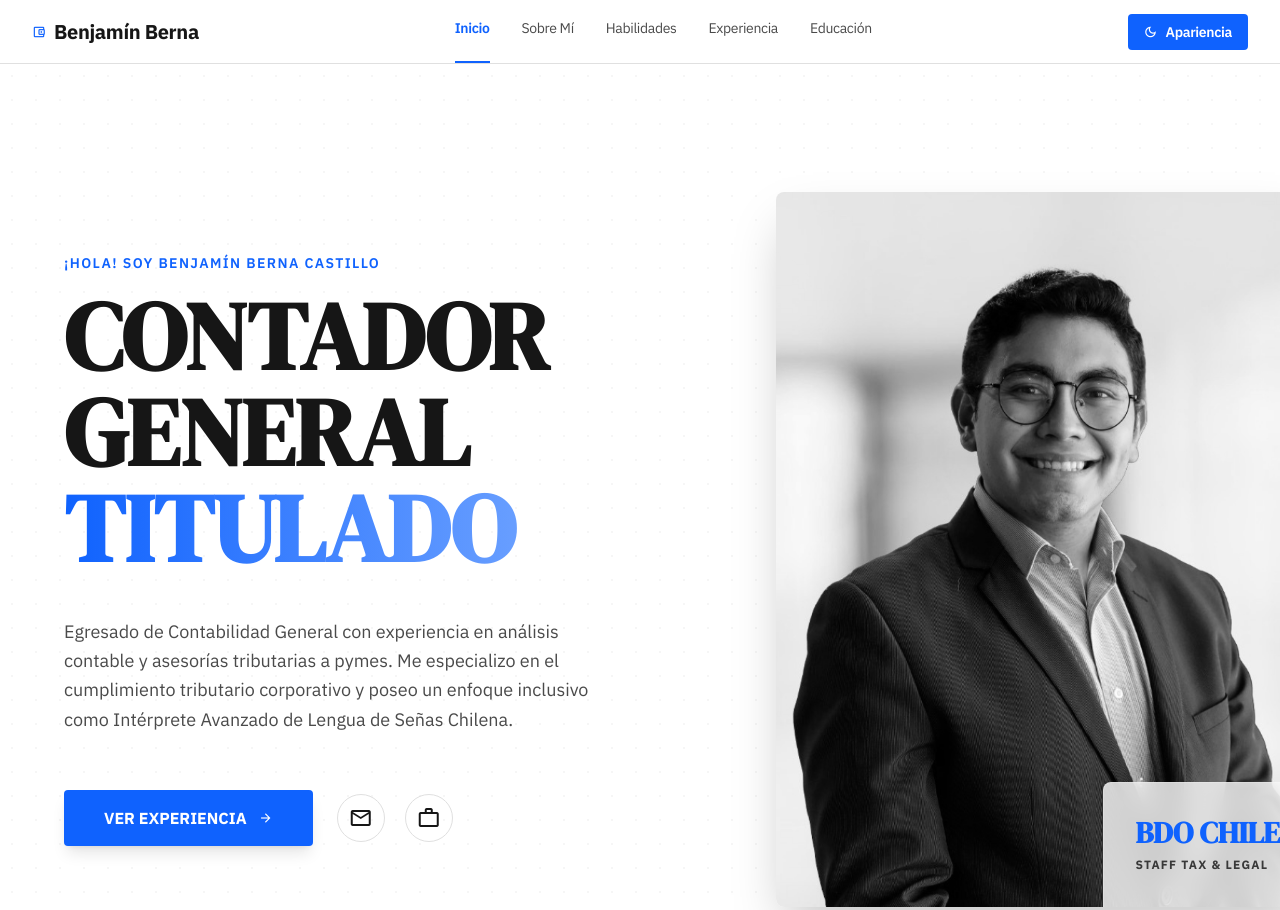
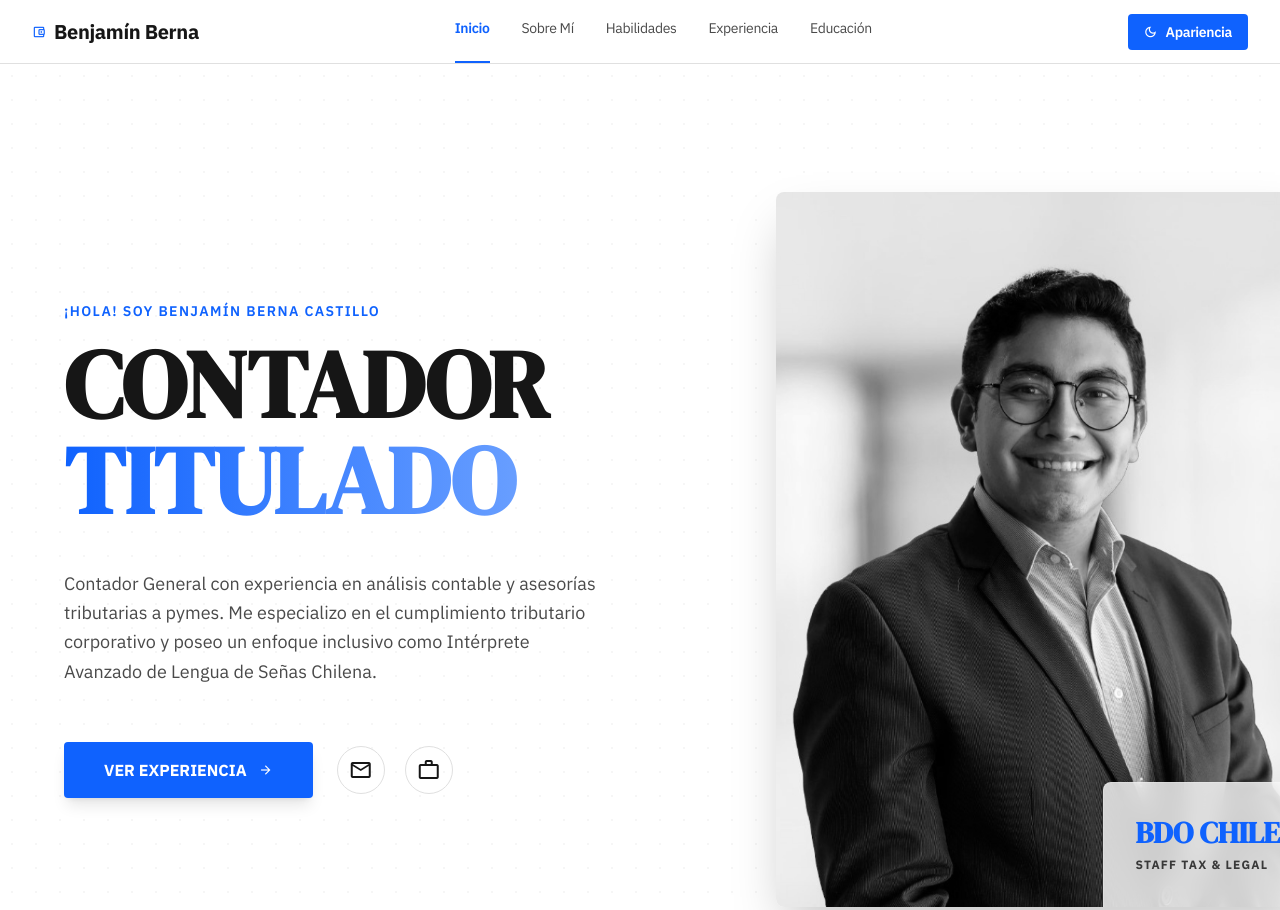
Before and after one commit to ffelipecuevasc/benjaminberna, a plain HTML site: page index.html in a window 1280 px wide. Shown: the top 910 px of the page. Drawn offline with nearby package versions, Linux system fonts and the light colour scheme.

Commit message:
Parche - Arreglos menores en el texto.

```diff
--- a/index.html
+++ b/index.html
@@ -195,13 +195,12 @@
                     <h1 id="hero-title"
                         class="text-5xl md:text-8xl font-bold text-on-surface dark:text-[#f4f4f4] leading-none font-headline">
                         <span class="scramble block" data-value="CONTADOR">CONTADOR</span>
-                        <span class="scramble block" data-value="GENERAL">GENERAL</span>
                         <span class="scramble bg-gradient-to-r from-[#0f62fe] to-[#78a9ff] bg-clip-text text-transparent block pb-2"
-                              data-value="TITULADO">TITULADO</span>
+                              data-value="TITULADO">GENERAL</span>
                     </h1>
                 </div>
                 <p class="text-lg text-on-surface-variant dark:text-[#c6c6c6] max-w-xl leading-relaxed font-body">
-                    Egresado de Contabilidad General con experiencia en análisis contable y asesorías tributarias a
+                    Contador General con experiencia en análisis contable y asesorías tributarias a
                     pymes. Me especializo en el cumplimiento tributario corporativo y poseo un enfoque inclusivo como
                     Intérprete Avanzado de Lengua de Señas Chilena.
                 </p>
```
